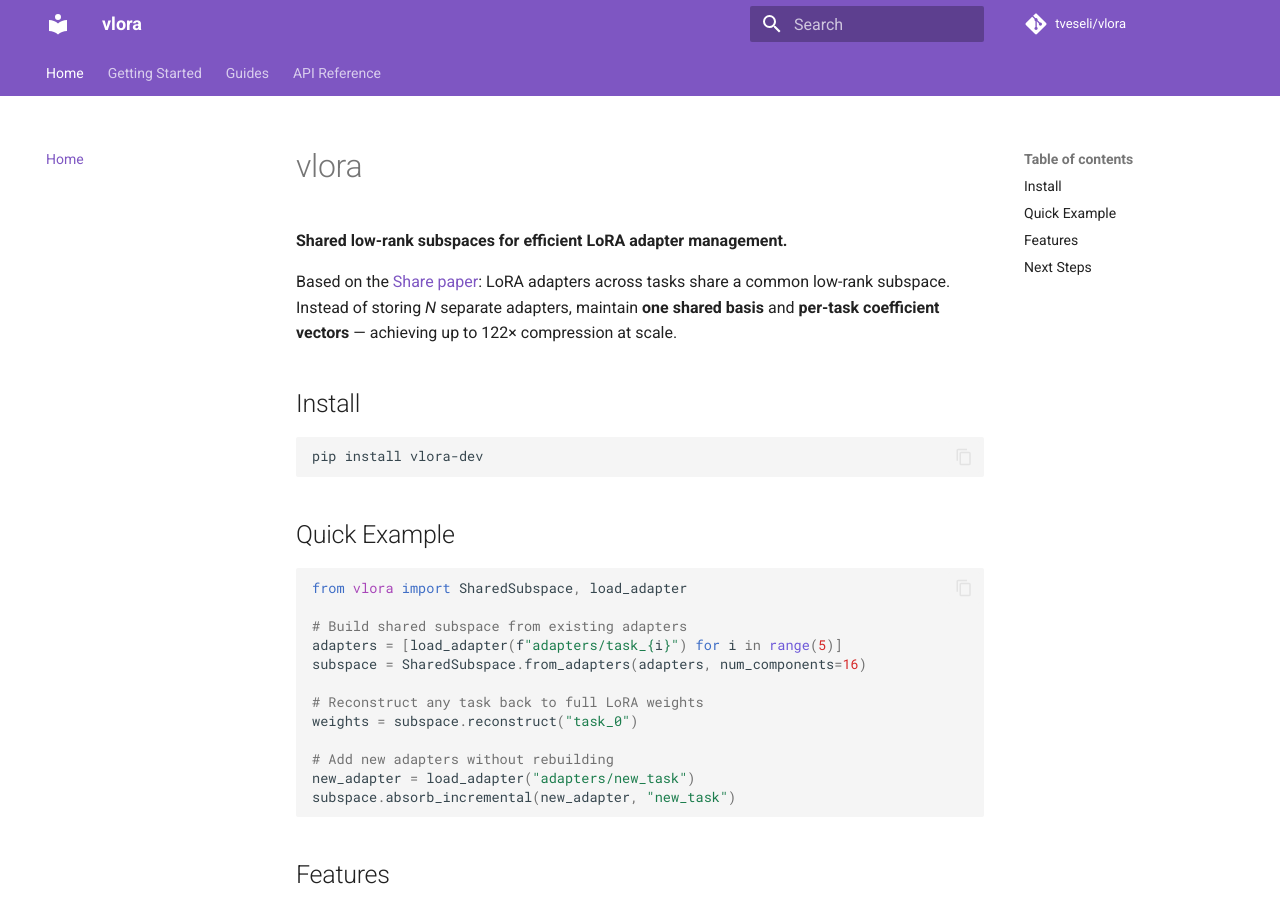
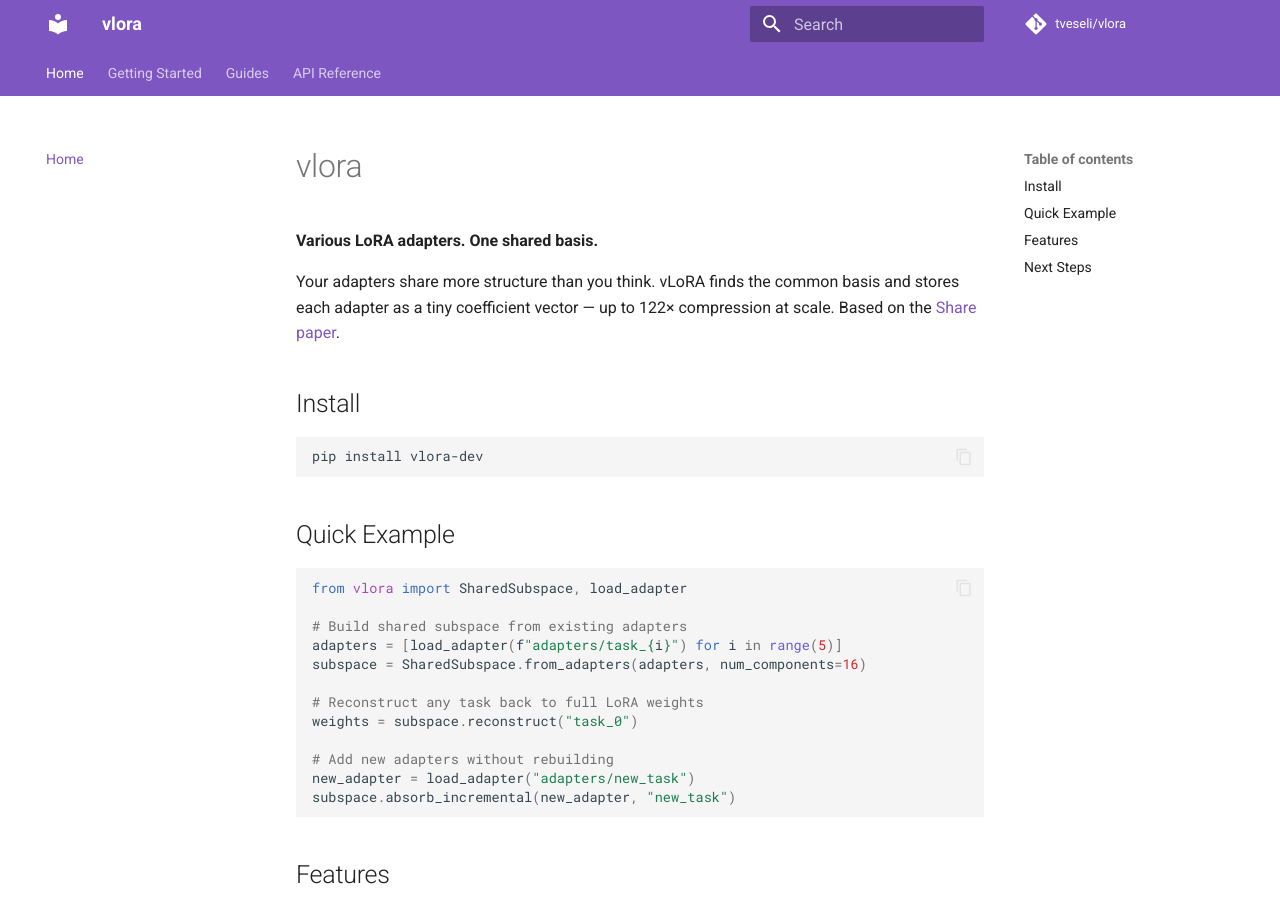
Before and after one commit to tveseli/vlora, an MkDocs documentation site: the page built from docs/index.md, in a window 1280 px wide and 900 px high. Built offline with MkDocs 1.6.1 and Material for MkDocs 9.7.7, drawn with Linux system fonts in a browser that asks for light colours; comment, search, counter and statistics services are not loaded.

Commit message:
Update tagline: Various LoRA adapters. One shared basis.

```diff
--- a/docs/index.md
+++ b/docs/index.md
@@ -1,8 +1,8 @@
 # vlora
 
-**Shared low-rank subspaces for efficient LoRA adapter management.**
+**Various LoRA adapters. One shared basis.**
 
-Based on the [Share paper](https://arxiv.org/abs/2602.06043): LoRA adapters across tasks share a common low-rank subspace. Instead of storing *N* separate adapters, maintain **one shared basis** and **per-task coefficient vectors** — achieving up to 122× compression at scale.
+Your adapters share more structure than you think. vLoRA finds the common basis and stores each adapter as a tiny coefficient vector — up to 122× compression at scale. Based on the [Share paper](https://arxiv.org/abs/2602.06043).
 
 ## Install
 
--- a/pyproject.toml
+++ b/pyproject.toml
@@ -5,7 +5,7 @@ build-backend = "hatchling.build"
 [project]
 name = "vlora-dev"
 version = "0.2.1"
-description = "Shared low-rank subspaces for efficient LoRA adapter management"
+description = "Various LoRA adapters. One shared basis. Up to 122x compression at scale."
 readme = "README.md"
 license = "Apache-2.0"
 requires-python = ">=3.9"
```
Also changed, not shown: README.md (+2 -2 lines).
